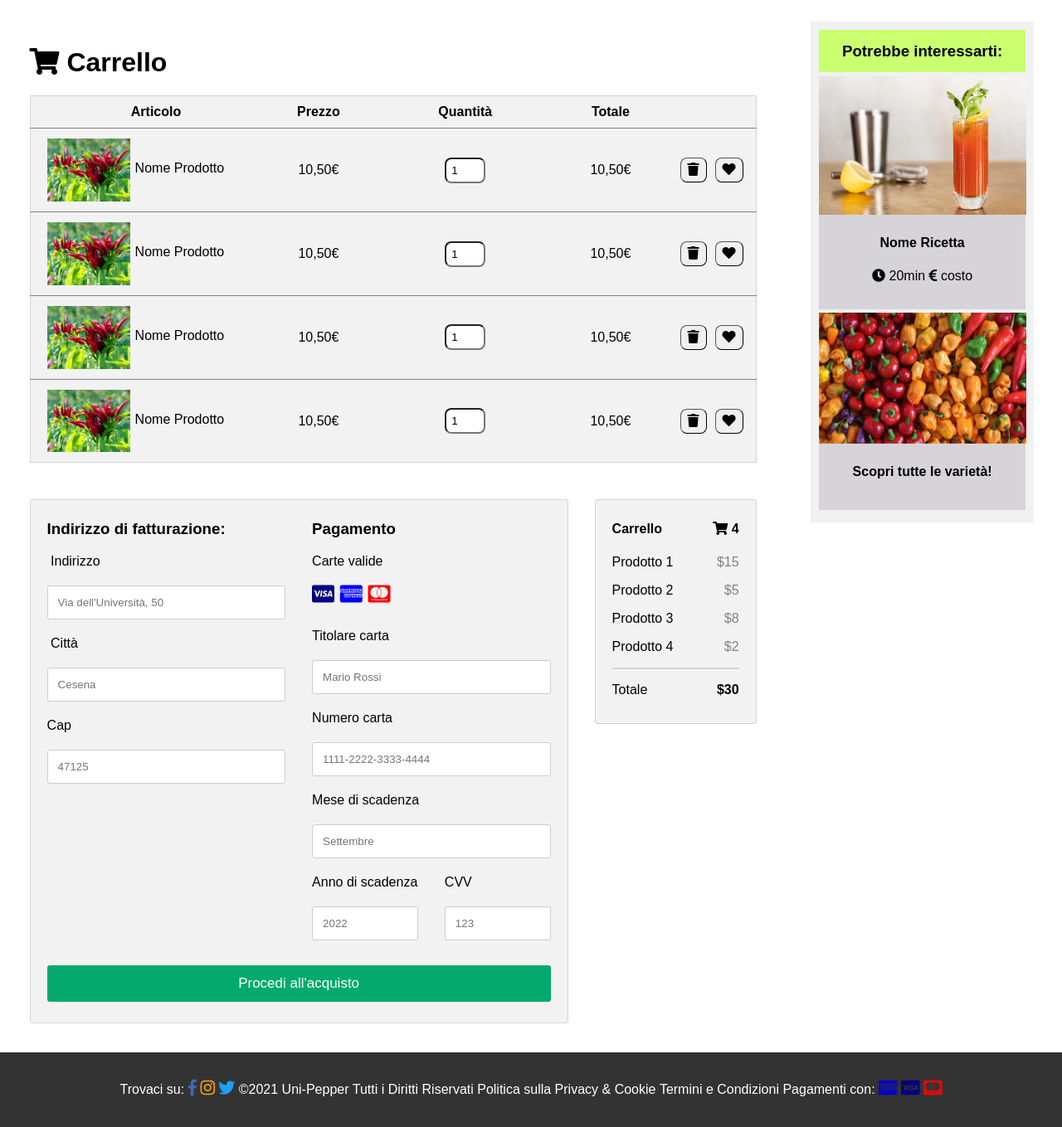
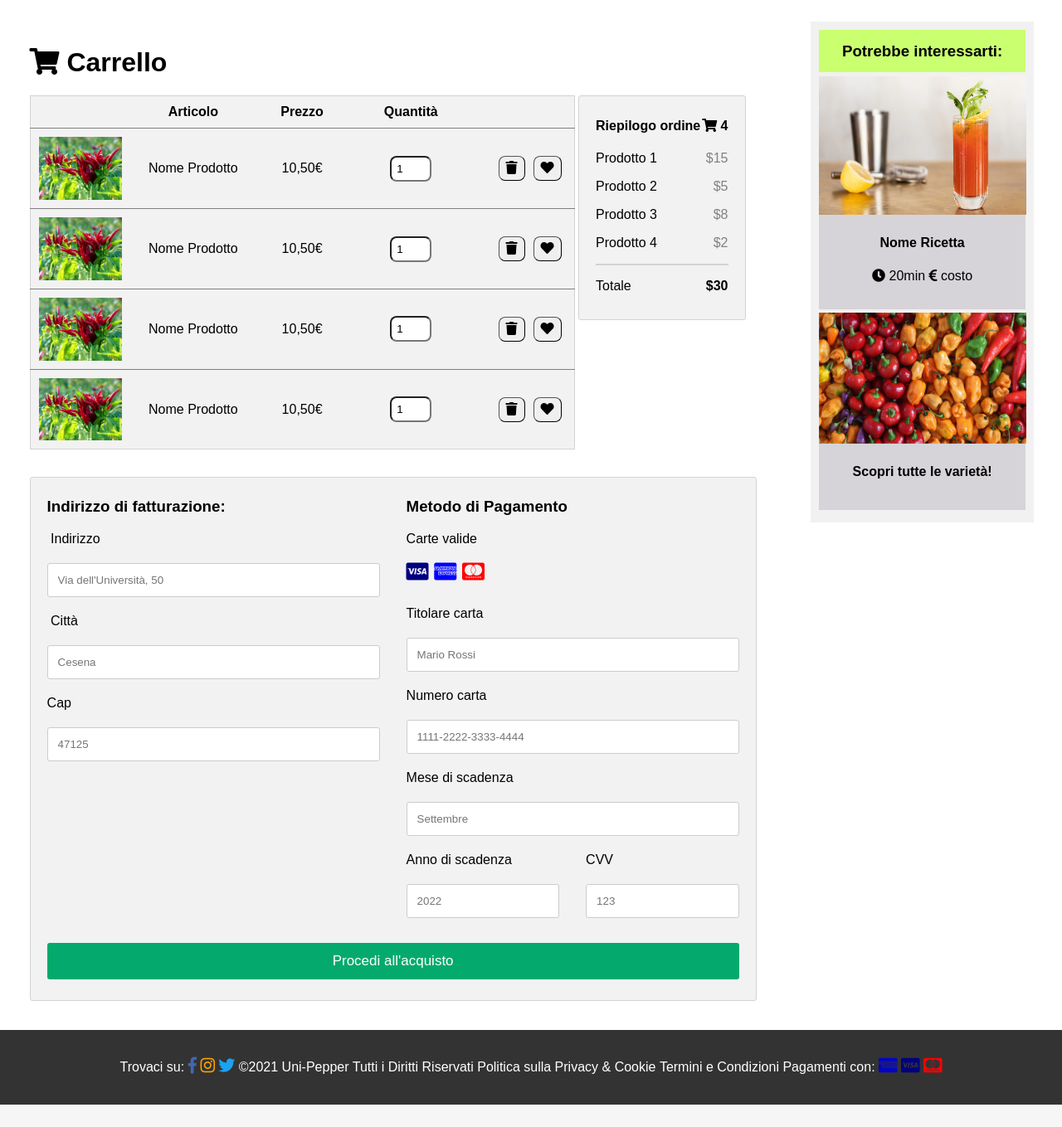
Before and after one commit to Axatyr/Uni-Pepper, a PHP site: page /sito/carrello.html in a window 1280 px wide. Shown: the part 200-1559 px from the top of the page at 83% size. After the commit the page ends 1532 px from the top, so only its background shows below. Run offline with PHP 8.4, Linux system fonts and the light colour scheme.

Commit message:
finish carrello

```diff
--- a/css/carrello.css
+++ b/css/carrello.css
@@ -1,3 +1,17 @@
+.table-div div{
+    display: inline-block;
+    justify-content: center;
+    vertical-align: top;
+}
+
+.table-div div:first-child {
+    width: 75%;
+}
+
+.table-div > .container {
+    width: 23%;
+}
+
 table{
     width: 100%;
     border-spacing: 0;   /*tolgo lo spazio tra i bordi delle celle*/
@@ -7,25 +21,22 @@ table{
     margin-bottom: 5%;
     border: 1px solid lightgrey;
     border-radius: 3px;
+
 }
+
 table img{
     max-width: 100px;
     float: left;
-    margin: 2%;
 }
+
 table th{
     padding: 10px;
 }
+
 table td{
     border-top: 1px solid gray;
     padding: 10px;
-    width: auto;
-}
-
-table td a {
-    line-height: 75px;
-    margin-left: 8px;
-    float: left;
+    width: 20%;
 }
 
 table button{
@@ -37,7 +48,7 @@ table button{
     float: right;
 }
 table input{
-    max-width: 20%;
+    max-width: 50px;
     padding: 6px;
     border-radius: 8px;
 }
@@ -50,11 +61,6 @@ table input{
     margin: 0 -16px;
 }
 
-.col-25 {
-    -ms-flex: 25%; /* IE10 */
-    flex: 25%;
-}
-
 .col-50 {
     -ms-flex: 50%; /* IE10 */
     flex: 50%;
@@ -65,7 +71,7 @@ table input{
     flex: 75%;
 }
 
-.col-25, .col-50, .col-75 {
+.col-50, .col-75 {
     padding: 0 16px;
 }
 
@@ -130,7 +136,14 @@ label {
     .row {
       flex-direction: column-reverse;
     }
-    .col-25 {
-      margin-bottom: 20px;
+
+    .table-div div:first-child{
+        width: 100%;
     }
+
+    .table-div > .container {
+        margin-bottom: 15px;
+        width: 100%;
+    }
+
   }
--- a/sito/carrello.html
+++ b/sito/carrello.html
@@ -26,16 +26,20 @@
     </nav>
     <main>
         <h1><span class="fas fa-shopping-cart"></span> Carrello</h1>
+        <div class="table-div">
+          <div>
             <table>
               <thead>
                   <tr>
-                    <th id="articolo">Articolo</th></th><th id="prezzo">Prezzo</th><th id="quantita">Quantit&agrave;</th><th id="totale">Totale</th><th id="button"></th>
+                    <th id="img"></th><th id="articolo">Articolo</th></th><th id="prezzo">Prezzo</th><th id="quantita">Quantit&agrave;</th><th id="button"></th>
                   </tr>
               </thead>
               <tbody>
                   <tr>
+                      <td headers="img">
+                        <a><img src="../upload/variety/Cayenne.jpg" alt="Nome Prodotto"/></a>
+                      </td>
                       <td headers="articolo">
-                        <a><img src="../upload/variety/Cayenne.jpg" alt="Nome Prodotto"/></a>
                         <a href="#">Nome Prodotto</a>
                       </td>
                       <td headers="prezzo">
@@ -44,17 +48,16 @@
                       <td headers="quantita">
                           <input type="number" id="quantita" name="quantita" min="1" value="1"/>
                       </td>
-                    <td headers="totale">
-                        <p>10,50€</p>
-                    </td>
                       <td headers="button">
                         <button type="button"><span class="fas fa-heart"></span></button>
                         <button type="button"><span class="fas fa-trash"></span></button>
                       </td>
                   </tr>
                   <tr>
+                    <td headers="img">
+                      <a><img src="../upload/variety/Cayenne.jpg" alt="Nome Prodotto"/></a>
+                    </td>
                     <td headers="articolo">
-                      <a><img src="../upload/variety/Cayenne.jpg" alt="Nome Prodotto"/></a>
                       <a href="#">Nome Prodotto</a>
                     </td>
                     <td headers="prezzo">
@@ -63,17 +66,16 @@
                     <td headers="quantita">
                         <input type="number" id="quantita" name="quantita" min="1" value="1"/>
                     </td>
-                  <td headers="totale">
-                      <p>10,50€</p>
-                  </td>
                     <td headers="button">
                       <button type="button"><span class="fas fa-heart"></span></button>
                       <button type="button"><span class="fas fa-trash"></span></button>
                     </td>
                   </tr>
                   <tr>
+                    <td headers="img">
+                      <a><img src="../upload/variety/Cayenne.jpg" alt="Nome Prodotto"/></a>
+                    </td>
                     <td headers="articolo">
-                    <a><img src="../upload/variety/Cayenne.jpg" alt="Nome Prodotto"/></a>
                       <a href="#">Nome Prodotto</a>
                     </td>
                     <td headers="prezzo">
@@ -82,17 +84,16 @@
                     <td headers="quantita">
                         <input type="number" id="quantita" name="quantita" min="1" value="1"/>
                     </td>
-                <td headers="totale">
-                    <p>10,50€</p>
-                </td>
                     <td headers="button">
                       <button type="button"><span class="fas fa-heart"></span></button>
                       <button type="button"><span class="fas fa-trash"></span></button>
                     </td>
                   </tr>
                   <tr>
+                    <td headers="img">
+                      <a><img src="../upload/variety/Cayenne.jpg" alt="Nome Prodotto"/></a>
+                    </td>
                     <td headers="articolo">
-                  <a><img src="../upload/variety/Cayenne.jpg" alt="Nome Prodotto"/></a>
                       <a href="#">Nome Prodotto</a>
                     </td>
                     <td headers="prezzo">
@@ -101,9 +102,6 @@
                     <td headers="quantita">
                         <input type="number" id="quantita" name="quantita" min="1" value="1"/>
                     </td>
-              <td headers="totale">
-                  <p>10,50€</p>
-              </td>
                     <td headers="button">
                       <button type="button"><span class="fas fa-heart"></span></button>
                       <button type="button"><span class="fas fa-trash"></span></button>
@@ -111,12 +109,22 @@
                   </tr>
               </tbody>
             </table>
+          </div>
+            <div class="container">
+              <h4>Riepilogo ordine <span class="prezzo" style="color:black"><span class="fa fa-shopping-cart"></span> <b>4</b></span></h4>
+              <p><a href="#">Prodotto 1</a> <span class="prezzo">$15</span></p>
+              <p><a href="#">Prodotto 2</a> <span class="prezzo">$5</span></p>
+              <p><a href="#">Prodotto 3</a> <span class="prezzo">$8</span></p>
+              <p><a href="#">Prodotto 4</a> <span class="prezzo">$2</span></p>
+              <hr>
+              <p>Totale <span class="prezzo" style="color:black"><b>$30</b></span></p>
+            </div>
+        </div>
         <!--Riepilogo-->
         <div class="row">
             <div class="col-75">
               <div class="container">
                 <form action="#">
-
                   <div class="row">
                     <div class="col-50">
                       <h3>Indirizzo di fatturazione: </h3>
@@ -134,7 +142,7 @@
                     </div>
 
                     <div class="col-50">
-                      <h3>Pagamento</h3>
+                      <h3>Metodo di Pagamento</h3>
                       <label for="fname">Carte valide</label>
                       <div class="icon-container">
                         <span class="fab fa-cc-visa" style="color:navy;"></span>
@@ -164,17 +172,7 @@
                 </form>
               </div>
             </div>
-            <div class="col-25">
-              <div class="container">
-                <h4>Carrello <span class="prezzo" style="color:black"><span class="fa fa-shopping-cart"></span> <b>4</b></span></h4>
-                <p><a href="#">Prodotto 1</a> <span class="prezzo">$15</span></p>
-                <p><a href="#">Prodotto 2</a> <span class="prezzo">$5</span></p>
-                <p><a href="#">Prodotto 3</a> <span class="prezzo">$8</span></p>
-                <p><a href="#">Prodotto 4</a> <span class="prezzo">$2</span></p>
-                <hr>
-                <p>Totale <span class="prezzo" style="color:black"><b>$30</b></span></p>
-              </div>
-            </div>
+
           </div>
     </main>
     <aside>
```
Lines whose indentation alone changed are shown as unchanged.
